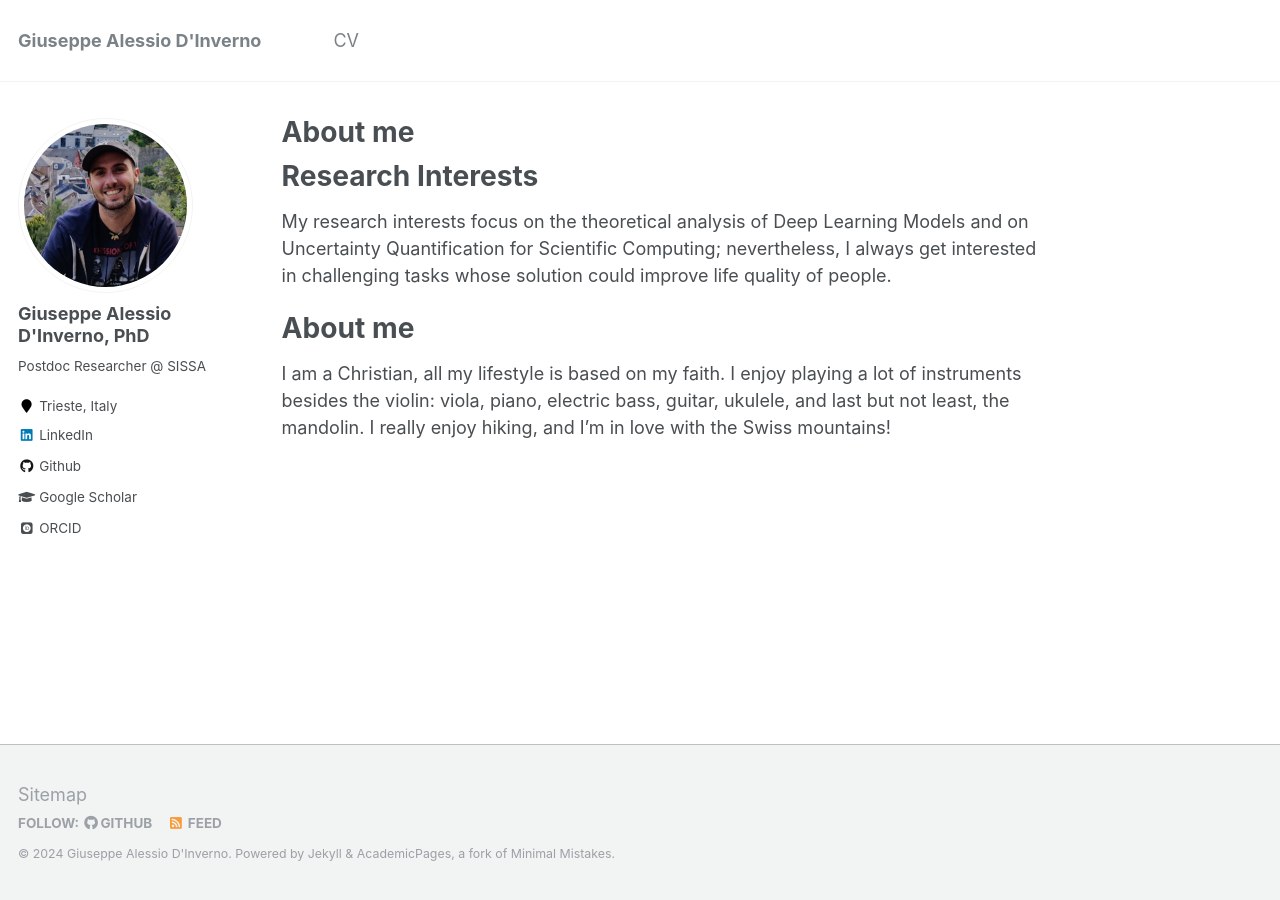
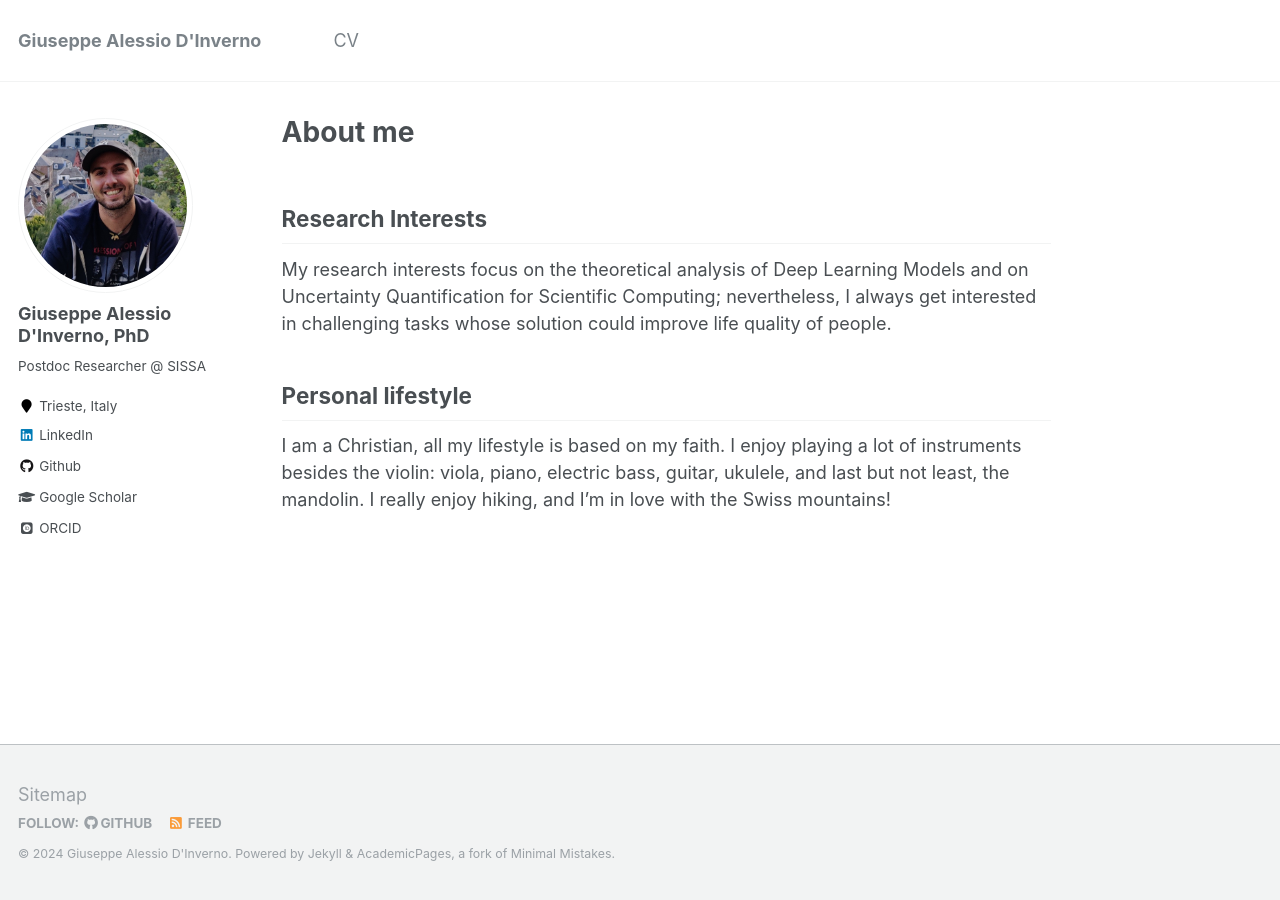
Before and after one commit to DavideOberto/DavideOberto.github.io, a Jekyll site: the page built from _pages/about.md, in a window 1280 px wide. Built offline with Jekyll 4.4.1, drawn with Linux system fonts in a browser that asks for light colours; some web fonts are replaced.

Commit message:
corrections

```diff
--- a/_pages/about.md
+++ b/_pages/about.md
@@ -8,11 +8,11 @@ redirect_from:
   - /about.html
 ---
 
-<h1>Research Interests</h1>
+<h2>Research Interests</h2>
 
 My research interests focus on the theoretical analysis of Deep Learning Models and on Uncertainty Quantification for Scientific Computing; nevertheless, I always get interested in challenging tasks whose solution could improve life quality of people.
 
-<h1>About me</h1>
+<h2>Personal lifestyle</h2>
 
 I am a Christian, all my lifestyle is based on my faith. I enjoy playing a lot of instruments besides the violin: viola, piano, electric bass, guitar, ukulele, and last but not least, the mandolin. I really enjoy hiking, and I'm in love with the Swiss mountains!
 
```
Also changed, not shown: _pages/cv.md (+1 -1 lines).
